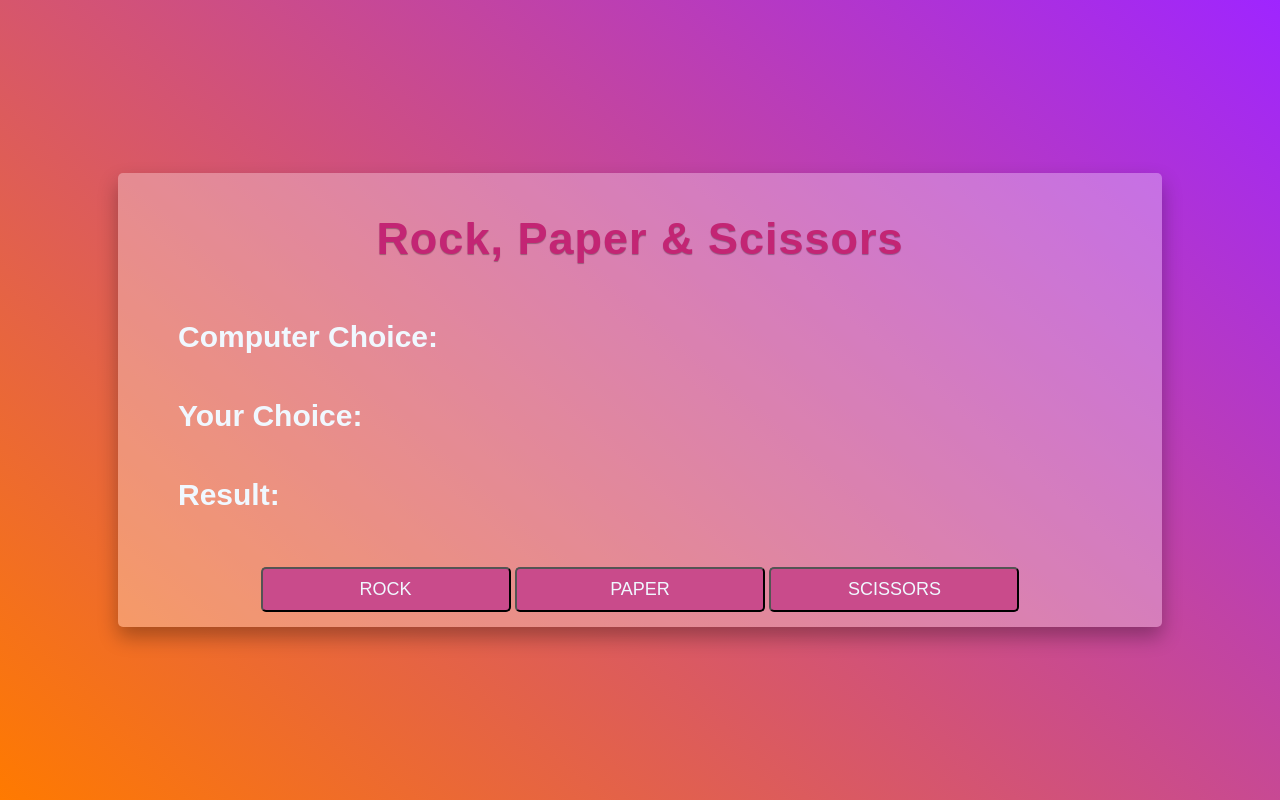
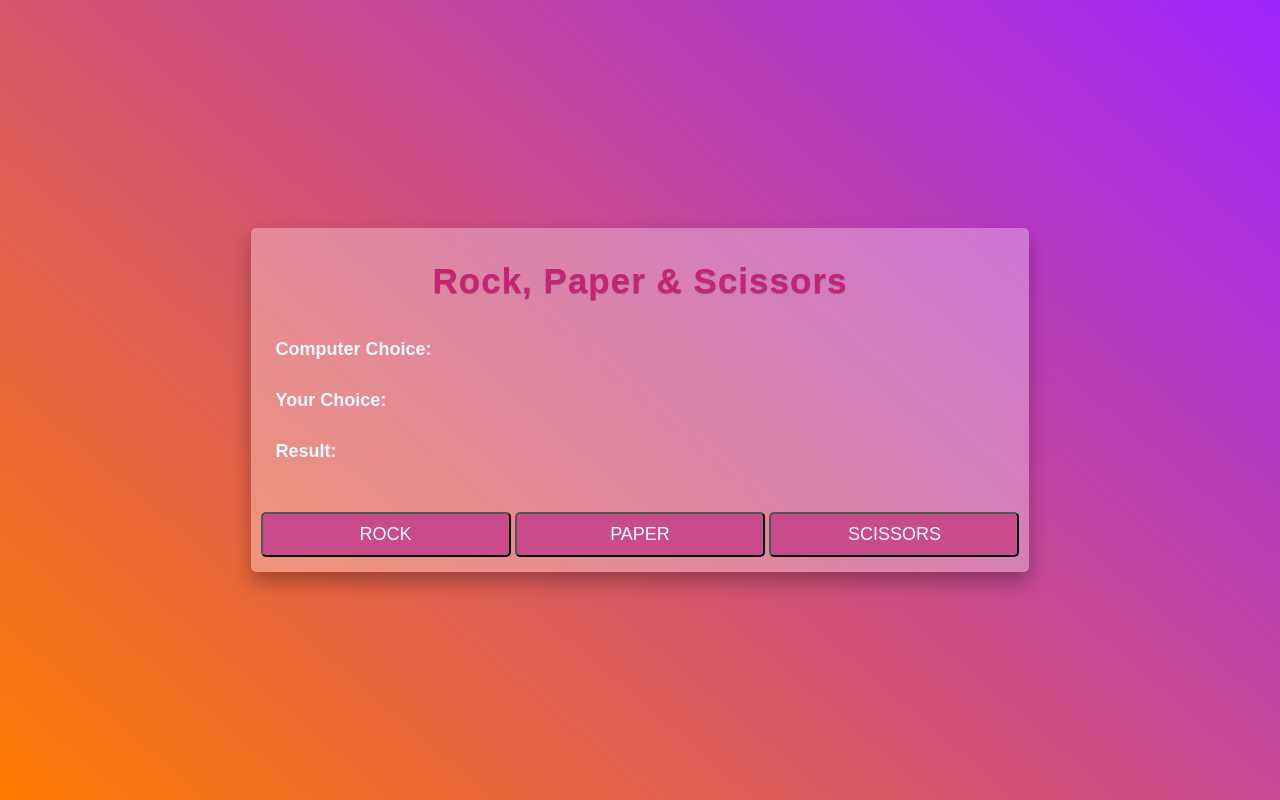
Before and after one commit to LilyMilano/tiny-but-mighty, a plain HTML site: page rock-paper-scissors/index.html in a window 1280 px wide. Drawn offline with Linux system fonts and the light colour scheme.

Commit message:
Update 'rock, paper, scissors'project' font

```diff
--- a/rock-paper-scissors/style.css
+++ b/rock-paper-scissors/style.css
@@ -15,7 +15,7 @@ body {
     padding: 10px;
     border-radius: 5px;
     box-shadow: 0 10px 20px rgba(0, 0, 0, 0.3);
-    width: 80%;
+    max-width: 70%;
     margin: 10px;
     display: flex;
     flex-direction: column;
@@ -27,20 +27,20 @@ h1{
     color:  #c32574;
     text-shadow: 0 1px 1px rgba(0, 0, 0, 0.3);
     font-weight: 800;
-    font-size: 45px;
+    font-size: 35px;
     letter-spacing: 1px;
 }
 h2{
     display: flex;
     align-self:flex-start;
-    padding-left: 50px;
-    margin-bottom: 20px;
-    font-size: 30px;
-    font-weight: 800;
+    padding-left: 15px;
+    margin-bottom: 15px;
+    font-size: 18px;
+    font-weight: 600;
 
 }
 h2 > span {
-    margin-left: 25px;
+    margin-left: 10px;
     color: #c32574;
 }
 button {
```
